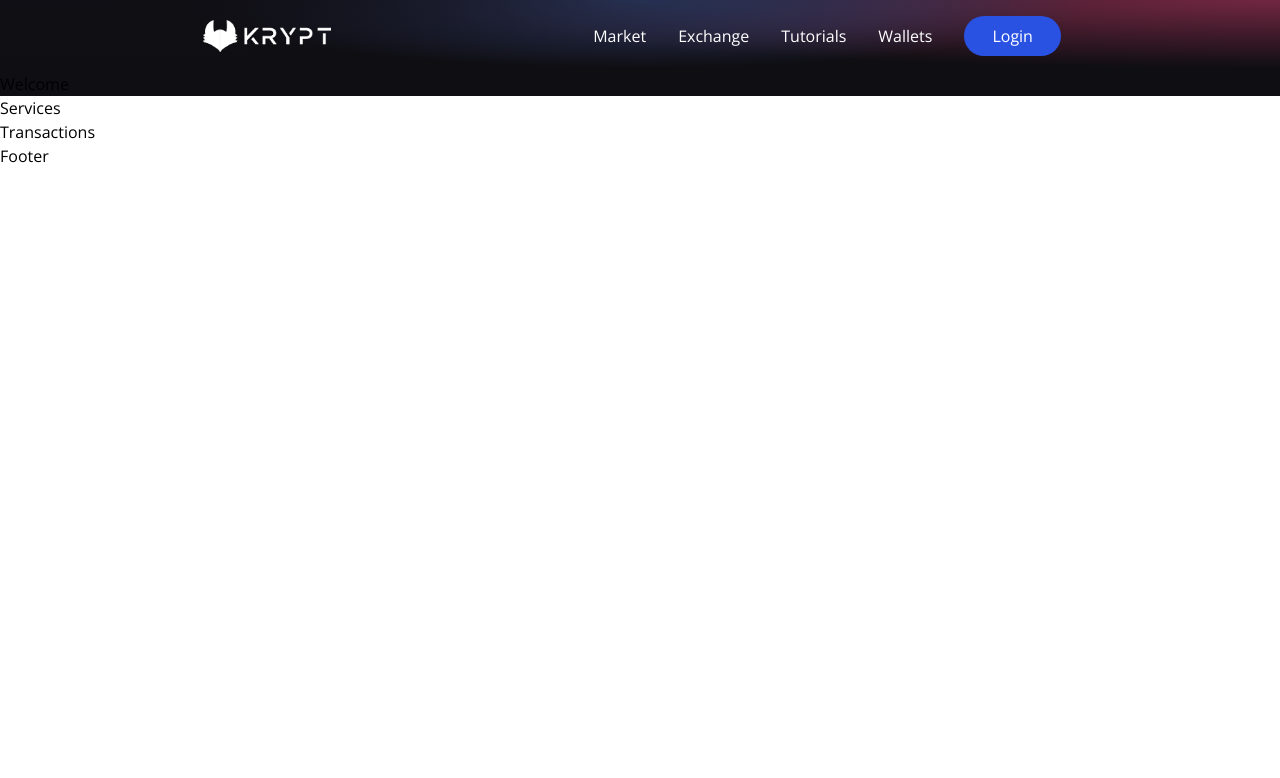
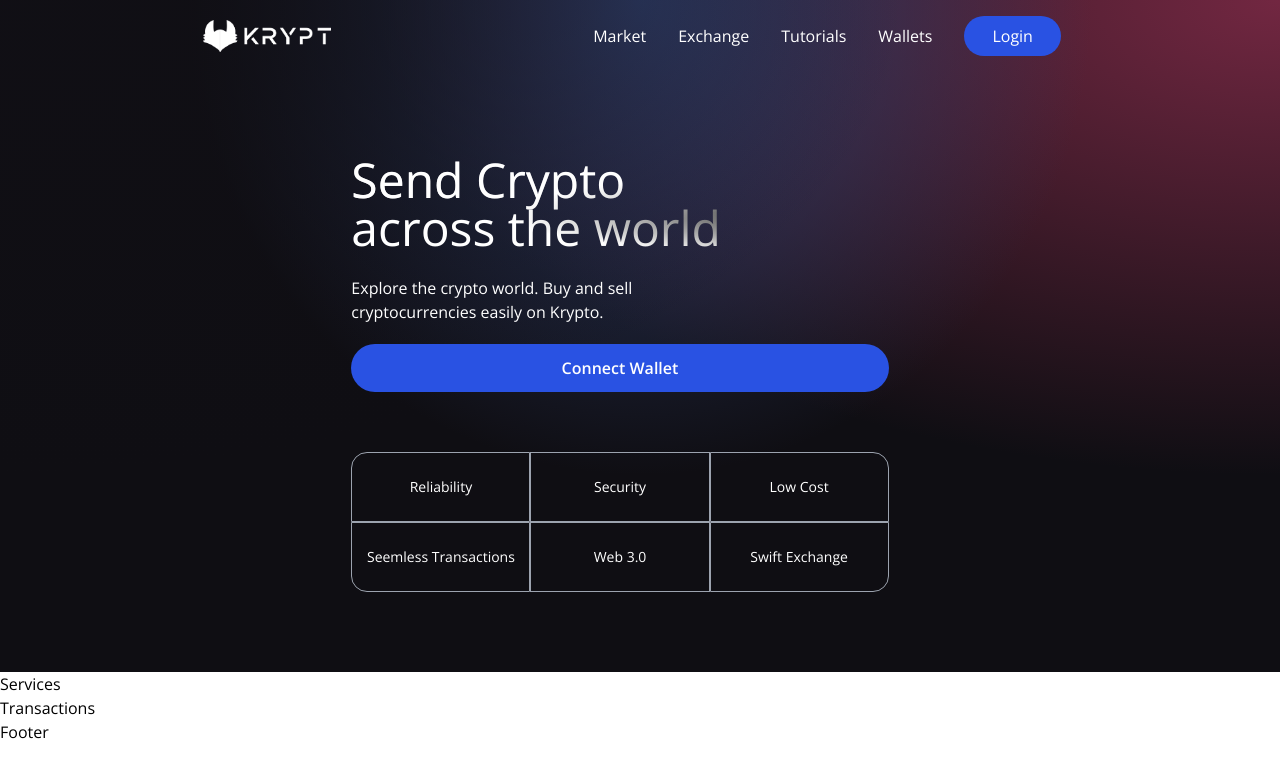
Before and after one commit to Stephen-Ibe/Web3, a React (Vite) app in the folder client/: page / in a window 1280 px wide. Shown: the top 778 px of the page. Built offline with nearby package versions, Linux system fonts and the light colour scheme.

Commit message:
welcome component

```diff
--- a/client/src/components/blocks/Welcome.jsx
+++ b/client/src/components/blocks/Welcome.jsx
@@ -1,9 +1,42 @@
 import React from 'react';
 
+const commonStyles =
+  'min-h-[70px] sm:px-0 px-2 sm:min-w-[120px] flex justify-center items-center border-[0.5px] border-gray-400 text-sm font-light text-white';
+
 const Welcome = () => {
+  const connectWallet = () => {};
   return (
-    <div>
-      <h1>Welcome</h1>
+    <div className='flex w-full justify-center items-center'>
+      <div className='flex md:flex-row flex-col items-start justify-between md:p-20 py-12 px-4'>
+        <div className='flex flex-1 justify-start flex-col md:mr-10'>
+          <h1 className='text-3xl sm:text-5xl text-white text-gradient py-1'>
+            Send Crypto <br /> across the world
+          </h1>
+          <p className='text-left mt-5 text-white font-light md:w-9/12 w-11/12 text-base'>
+            Explore the crypto world. Buy and sell cryptocurrencies easily on
+            Krypto.
+          </p>
+          <button
+            type='button'
+            onClick={connectWallet}
+            className='flex flex-row justify-center items-center my-5 bg-[#2952e3] p-3 rounded-full cursor-pointer hover:bg-[#2546bd]'
+          >
+            <p className='text-white text-base font-semibold'>Connect Wallet</p>
+          </button>
+          <div className='grid sm:grid-cols-3 grid-cols-2 w-full mt-10'>
+            <div className={`rounded-tl-2xl ${commonStyles}`}>Reliability</div>
+            <div className={`${commonStyles}`}>Security</div>
+            <div className={`rounded-tr-2xl ${commonStyles}`}>Low Cost</div>
+            <div className={`rounded-bl-2xl ${commonStyles}`}>
+              Seemless Transactions
+            </div>
+            <div className={`${commonStyles}`}>Web 3.0</div>
+            <div className={`rounded-br-2xl ${commonStyles}`}>
+              Swift Exchange
+            </div>
+          </div>
+        </div>
+      </div>
     </div>
   );
 };
```
